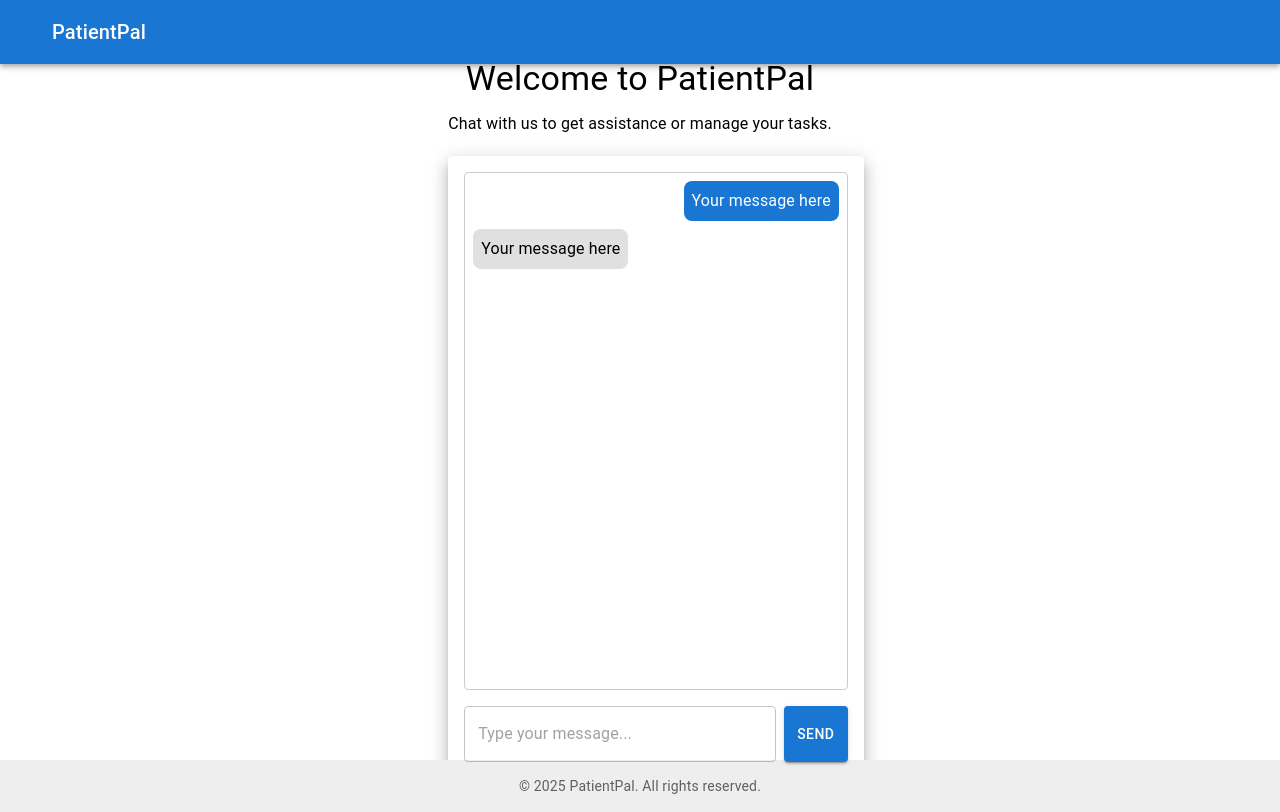
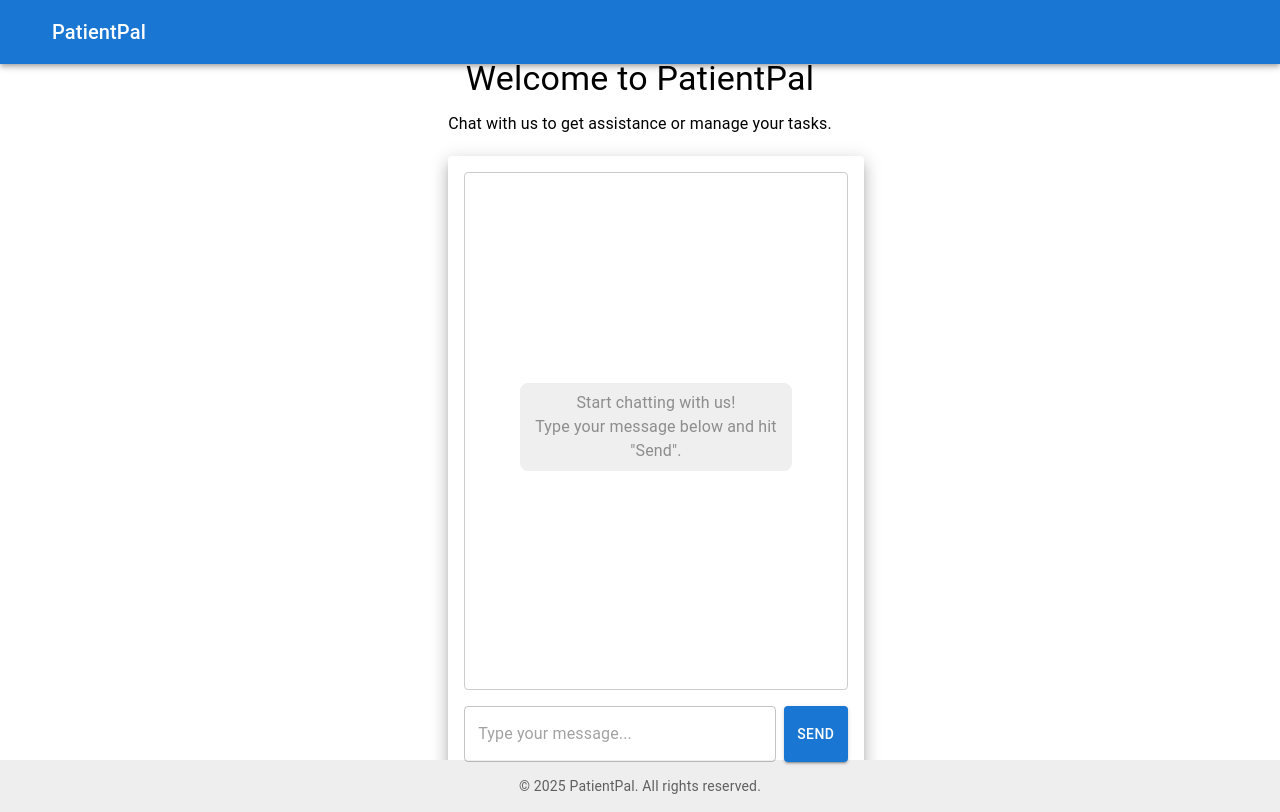
Before and after one commit to MirasSafadi/PatientPal-frontend, a React (Create React App) app in the folder patient-pal/: page / in a window 1280 px wide. Built offline with nearby package versions, Linux system fonts and the light colour scheme; some icons are missing.

Commit message:
Refactor HomePage component: remove initial message state and add prompt for user interaction

```diff
--- a/patient-pal/src/Pages/HomePage.jsx
+++ b/patient-pal/src/Pages/HomePage.jsx
@@ -3,13 +3,14 @@ import { Box, Typography, TextField, Button, Paper } from "@mui/material";
 
 function HomePage() {
     // State to manage chat messages and input
-    const [messages, setMessages] = useState([{
-        text: "Your message here", // The content of the message
-        sender: "user"            // Indicates the sender (e.g., "user")
-    }, {
-        text: "Your message here",
-        sender: "bot"            // Indicates the sender (e.g., "user")
-    }]);
+    // const [messages, setMessages] = useState([{
+    //     text: "Your message here", // The content of the message
+    //     sender: "user"            // Indicates the sender (e.g., "user")
+    // }, {
+    //     text: "Your message here",
+    //     sender: "bot"            // Indicates the sender (e.g., "user")
+    // }]);
+    const [messages, setMessages] = useState([]);
     const [input, setInput] = useState("");
 
     const handleSendMessage = () => {
@@ -55,6 +56,29 @@ function HomePage() {
                         justifyContent: messages.length === 0 ? "center" : "flex-start", // Center if no messages
                     }}
                 >
+                    {messages.length === 0 && (
+                        <Box
+                            sx={{
+                                display: "flex",
+                                justifyContent: "center",
+                                mb: 1,
+                                width: "100%" // Ensure messages take up the full width of the container
+                            }}
+                        >
+                            <Typography
+                                sx={{
+                                    maxWidth: "70%",
+                                    padding: 1,
+                                    textAlign: "center",
+                                    borderRadius: 2,
+                                    opacity: 0.5,
+                                    backgroundColor: "#e0e0e0"
+                                }}
+                            >
+                                Start chatting with us!<br/>Type your message below and hit "Send".
+                            </Typography>
+                        </Box>
+                    )}
                     {messages.map((message, index) => (
                         <Box
                             key={index}
@@ -85,7 +109,7 @@ function HomePage() {
                         variant="outlined"
                         placeholder="Type your message..."
                         value={input}
-                        autoComplete="off"
+                        autoComplete="false"
                         onChange={(e) => setInput(e.target.value)}
                         onKeyDown={(e) => {
                             if (e.key === "Enter") {
```
